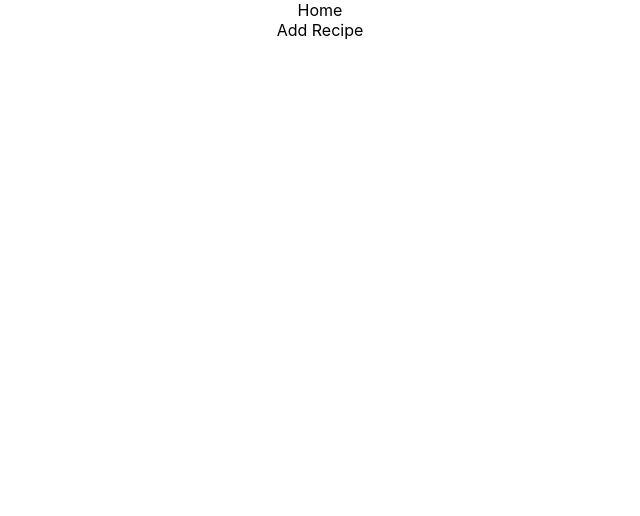
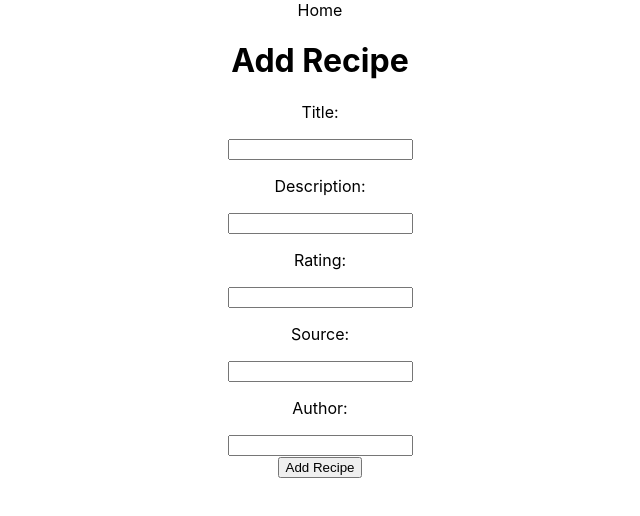
Before and after one commit to mjsivertsen/rails_api_react_spi, a React (Create React App) app in the folder client/: page /components/Recipes in a window 1280 px wide. Both pictures are taken after a click on the element "New". Shown: the top 516 px of the page, without its empty margins (320-960 px from the left). Built offline with nearby package versions, Linux system fonts and the light colour scheme; no server answers.

Commit message:
create is working

```diff
--- a/client/src/components/Recipe.js
+++ b/client/src/components/Recipe.js
@@ -2,15 +2,17 @@
 
 
 const Recipe = (props) => {
-  const { title, description, rating, source, author } = props;
+  const { id, title, description, rating, source, author, clickHandler } = props;
 
   return (
     <div>
     <h2>{title}</h2>
+    <button  onClick={()=>clickHandler(id)}>edit</button>
     <p>{description}</p>
     <p>Rating: {rating}/5</p>
     <h5> {author} </h5>
-      <a src={source}> {source} </a>
+    <a href={source}> {source} </a>
+    <hr />
     </div>
   );
 };
--- a/client/src/components/RecipeForm.js
+++ b/client/src/components/RecipeForm.js
@@ -1,9 +1,50 @@
-
+import {useState} from "react";
+import axios from "axios";
 
 const RecipeForm = (props) => {
   const { id } = props;
+  const [title, setTitle] = useState(props.title);
+  const [description, setDescription] = useState(props.description);
+  const [rating, setRating] = useState(props.rating);
+  const [source, setSource] = useState(props.source);
+  const [author, setAuthor] = useState(props.author);
 
-  return id ? "Edit Recipe" : "Add Recipe"
+  const getFormName = () =>{
+    return id ? "Edit Recipe" : "Add Recipe"
+  };
+
+  const handleSubmit = async (e) => {
+    e.preventDefault()
+    let recipe = {title, description, rating, source, author}
+    console.log(recipe)
+    if(id){
+      let res = await axios.put(`/api/recipes/${id}`, recipe)
+      console.log(res)
+    } else {
+      let res = await axios.post("/api/recipes", recipe)
+      console.log(res)
+    }
+  };
+
+  return(
+    <div>
+        <h1>{getFormName()}</h1>
+        <form onSubmit={handleSubmit}>
+          <p>Title:</p>
+          <input value={title} onChange={(e)=> setTitle(e.target.value)} />
+          <p>Description:</p>
+          <input value={description} onChange={(e)=> setDescription(e.target.value)} />
+          <p>Rating:</p>
+          <input value={rating} type="float" onChange={(e)=> setRating(e.target.value)} />
+          <p>Source:</p>
+          <input value={source} type="url" onChange={(e)=> setSource(e.target.value)} />
+          <p>Author:</p>
+          <input value={author} onChange={(e)=> setAuthor(e.target.value)} />
+          <br />
+          <button type="submit">{!id? "Add Recipe" : "Update Recipe"} </button>
+        </form>
+    </div>
+  );
 };
 
 export default RecipeForm;
--- a/client/src/components/Recipes.js
+++ b/client/src/components/Recipes.js
@@ -3,6 +3,7 @@ import React, { useState, useEffect } from "react";
 import Recipe from "./Recipe";
 
 const Recipes = (props) => {
+  const {setShowForm, clickHandler} = props;
   const [recipes, setRecipes] = useState([]);
 
   useEffect(() => {
@@ -18,14 +19,15 @@ const Recipes = (props) => {
     }
   };
 
+
   const renderRecipes = () => {
-    if(recipes.length == 0){
+    if(recipes.length === 0){
       return (
       <h1> No Recipes to Show </h1>
       )};
 
     return recipes.map( recipe => {
-      return <Recipe key={recipe.id} {...recipe} />
+      return <Recipe key={recipe.id} clickHandler={clickHandler} setShowForm={setShowForm} {...recipe} />
      })
   };
 
```
